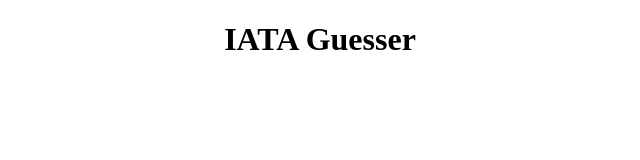
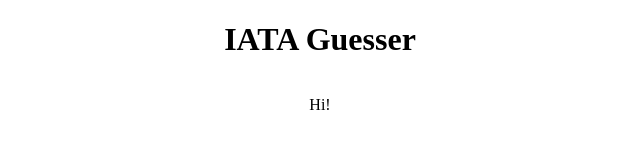
Before and after one commit to thevedantmodi/IATAGuesser, a plain HTML site: page build/index.html in a window 1280 px wide. Shown: the full height of the page, 320-960 px from the left. Drawn offline with nearby package versions, Linux system fonts and the light colour scheme.

Commit message:
Test that js integrated properly

```diff
--- a/build/index.html
+++ b/build/index.html
@@ -29,6 +29,7 @@
 integrity="sha256-/xUj+3OJU5yExlq6GSYGSHk7tPXikynS7ogEvDej/m4="
 crossorigin="anonymous"></script>
 <script src="https://cdnjs.cloudflare.com/ajax/libs/toastr.js/latest/toastr.min.js"></script>
+<script src="script.js" type="module"></script>
 
 
 </body>
--- a/build/script.js
+++ b/build/script.js
@@ -1,6 +1,15 @@
 import { CODES } from "./codes.js";
 
+
 function printCode () {
+
+    let board = document.getElementById("game-board");
+
+    let code = document.createElement("p");
+    code.innerHTML = 'Hi!';
+
+    board.appendChild(code);
+
     console.log(CODES[Math.floor(Math.random() * CODES.length)])
 }
 
```
